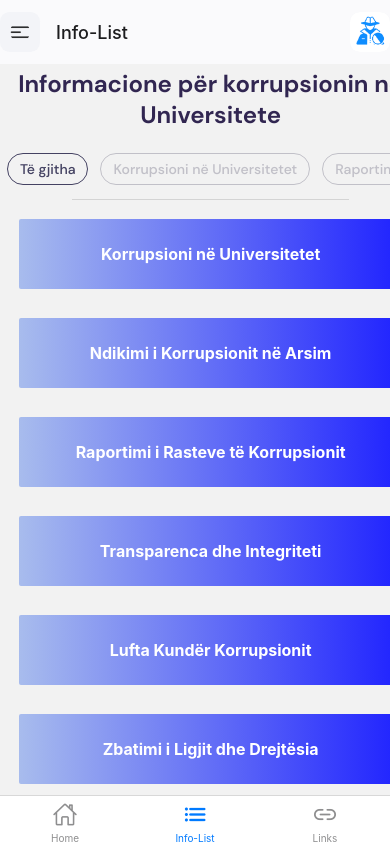
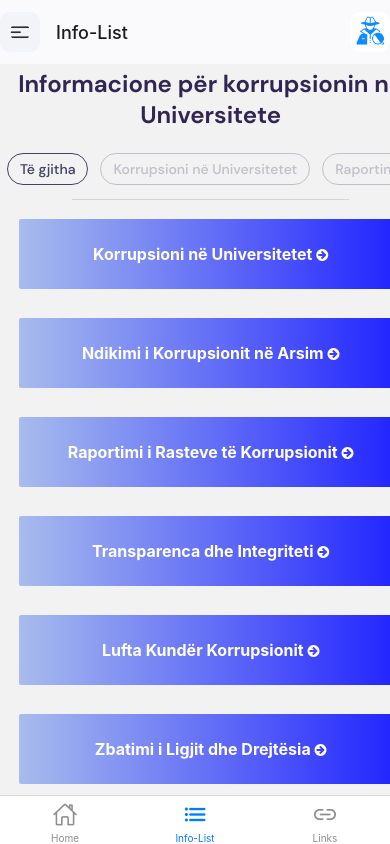
Before and after one commit to SildiCapani/HANA-hackathon, a React Native app: screen /Info-List in a window 390 px wide. Built offline with nearby package versions, Linux system fonts and the light colour scheme.

Commit message:
link icons

```diff
--- a/components/home/information/InformationScreen.jsx
+++ b/components/home/information/InformationScreen.jsx
@@ -1,7 +1,8 @@
 import React from 'react'
-import { Text, ScrollView, TouchableOpacity } from 'react-native'
+import { Text, ScrollView } from 'react-native'
 import { Divider, Button } from '@rneui/themed';
 import { LinearGradient } from 'expo-linear-gradient';
+import AntDesign from 'react-native-vector-icons/AntDesign';
 
 import styles from './InformationScreen.style'
 
@@ -24,14 +25,14 @@ const InformationScreen = ({ route }) => {
 
     <Button
       style={styles.button}
-      ViewComponent={LinearGradient} // Don't forget this!
+      ViewComponent={LinearGradient}
       linearGradientProps={{
         colors: ["#a8bced", "#1f22ff"],
         start: { x: 0, y: 0.5 },
         end: { x: 1, y: 0.5 },
       }}
     >
-      <Text style={styles.buttonText}>Denonco</Text>
+      <Text style={styles.buttonText}> <AntDesign name='Safety' size={22}/> Denonco</Text>
     </Button>
 
     </ScrollView>
--- a/components/home/informationList/Lists.jsx
+++ b/components/home/informationList/Lists.jsx
@@ -7,7 +7,8 @@ import {
   View
  } from 'react-native';
 import { Divider, Button } from '@rneui/themed';
-import data from '../../../info-data.json'
+import data from '../../../info-data.json';
+import FontAwesome from 'react-native-vector-icons/FontAwesome';
 
 import styles from './Lists.style';
 import { SIZES } from '../../../constants';
@@ -55,7 +56,7 @@ const InformationList = ({ navigation }) => {
             key={index}
             onPress={() => navigation.navigate("InfromationScreen", { content:  item.content, title: item.title  })}
             >
-            <Text style={styles.buttonText}>{item.title}</Text>
+            <Text style={styles.buttonText}>{item.title} <FontAwesome name="arrow-circle-right" size={14}/></Text>
           </Button>
         ))}
     </ScrollView>
```
